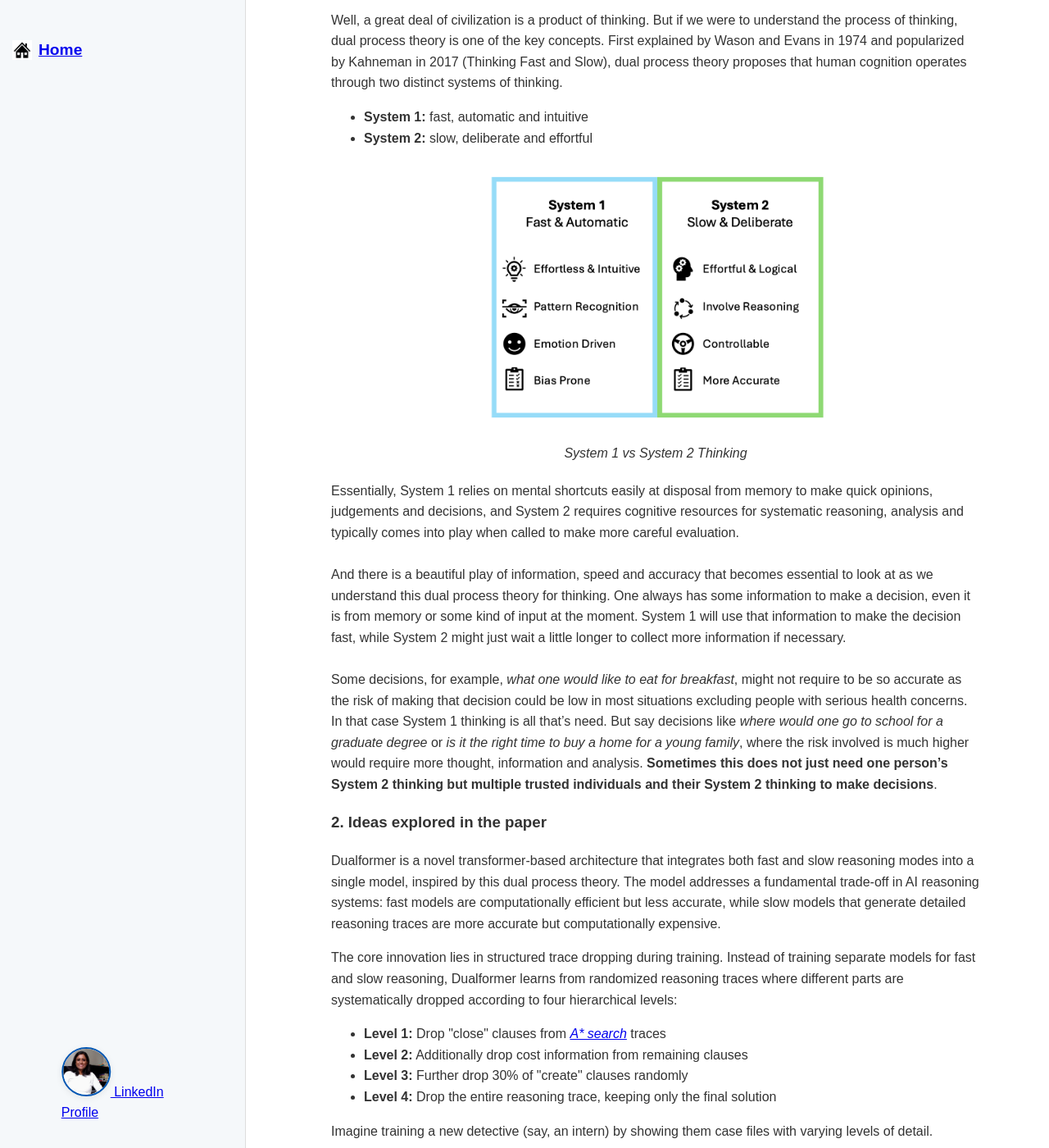
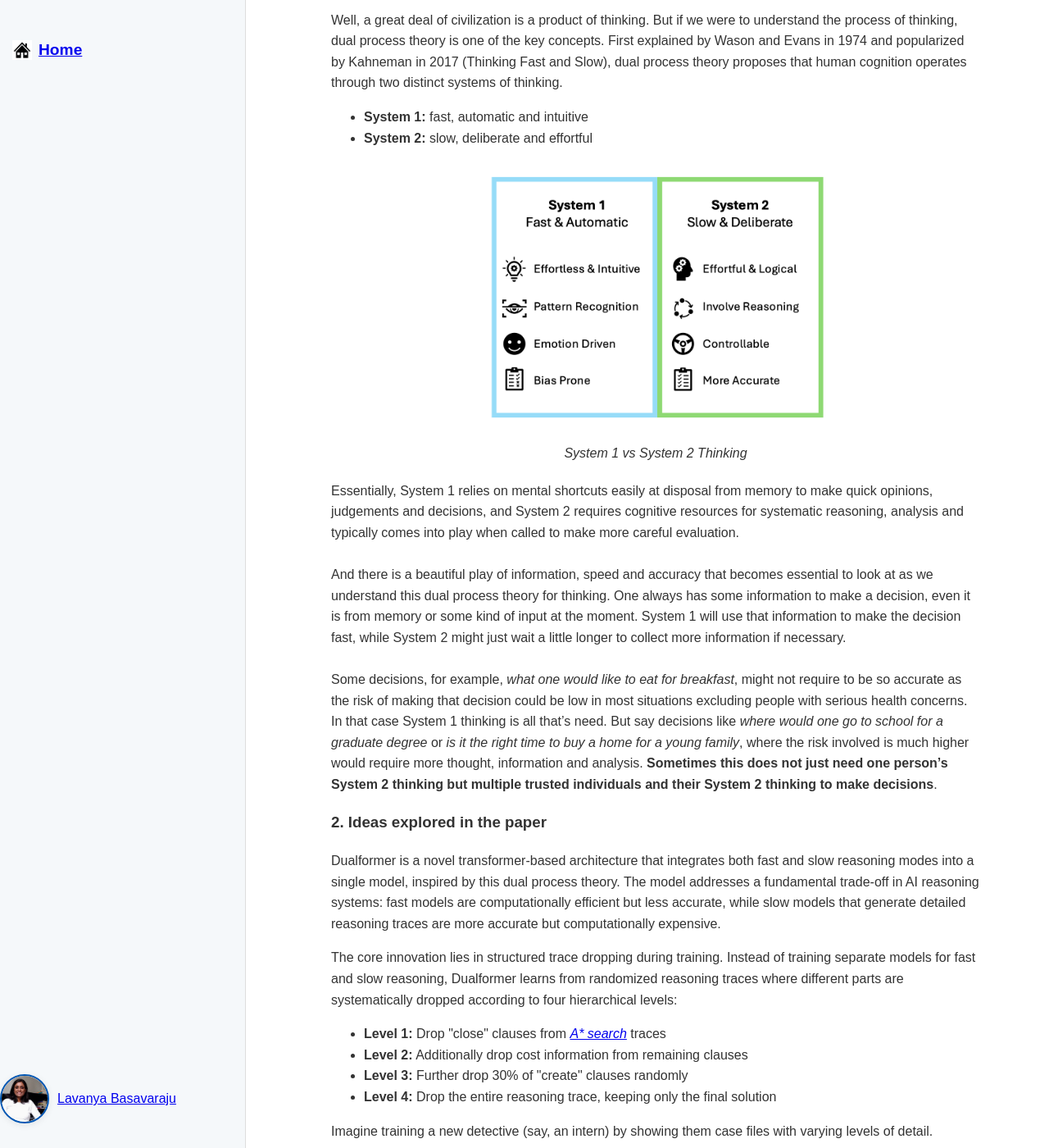
Before and after one commit to brainsesh/brainsesh.github.io, a Jekyll site: the page docs/dualformer/index.html, which Jekyll copies as it is, in a window 1280 px wide and 1400 px high, scrolled down 517 px. Shown: the whole window at 82% size. Built offline with Jekyll 4.4.1, drawn with Linux system fonts in a browser that asks for light colours.

Commit message:
change_070325

```diff
--- a/docs/dualformer/index.html
+++ b/docs/dualformer/index.html
@@ -88,9 +88,9 @@
         }
         .sidebar-linkedin {
             position: absolute;
-            left: 50%;
+            left: 0;
             bottom: 30px;
-            transform: translateX(-50%);
+            transform: none;
             text-align: left;
         }
         .sidebar-linkedin img.profile-pic {
@@ -104,6 +104,11 @@
         }
         .sidebar-linkedin img.profile-pic:hover {
             box-shadow: 0 4px 16px rgba(0,86,179,0.18);
+        }
+        .sidebar-linkedin a {
+            display: flex;
+            align-items: center;
+            gap: 10px;
         }
     </style>
 </head>
@@ -131,7 +136,7 @@
             <div class="sidebar-linkedin">
                 <a href="https://www.linkedin.com/in/lavanya-basavaraju/" target="_blank" title="Connect on LinkedIn">
                     <img src="/images/LB_photo.jpg" alt="Lavanya Basavaraju" class="profile-pic" />
-                    LinkedIn Profile
+                    Lavanya Basavaraju
                 </a>
             </div>
         </div>
```
Also changed, not shown: README.md (+4 -4 lines).
